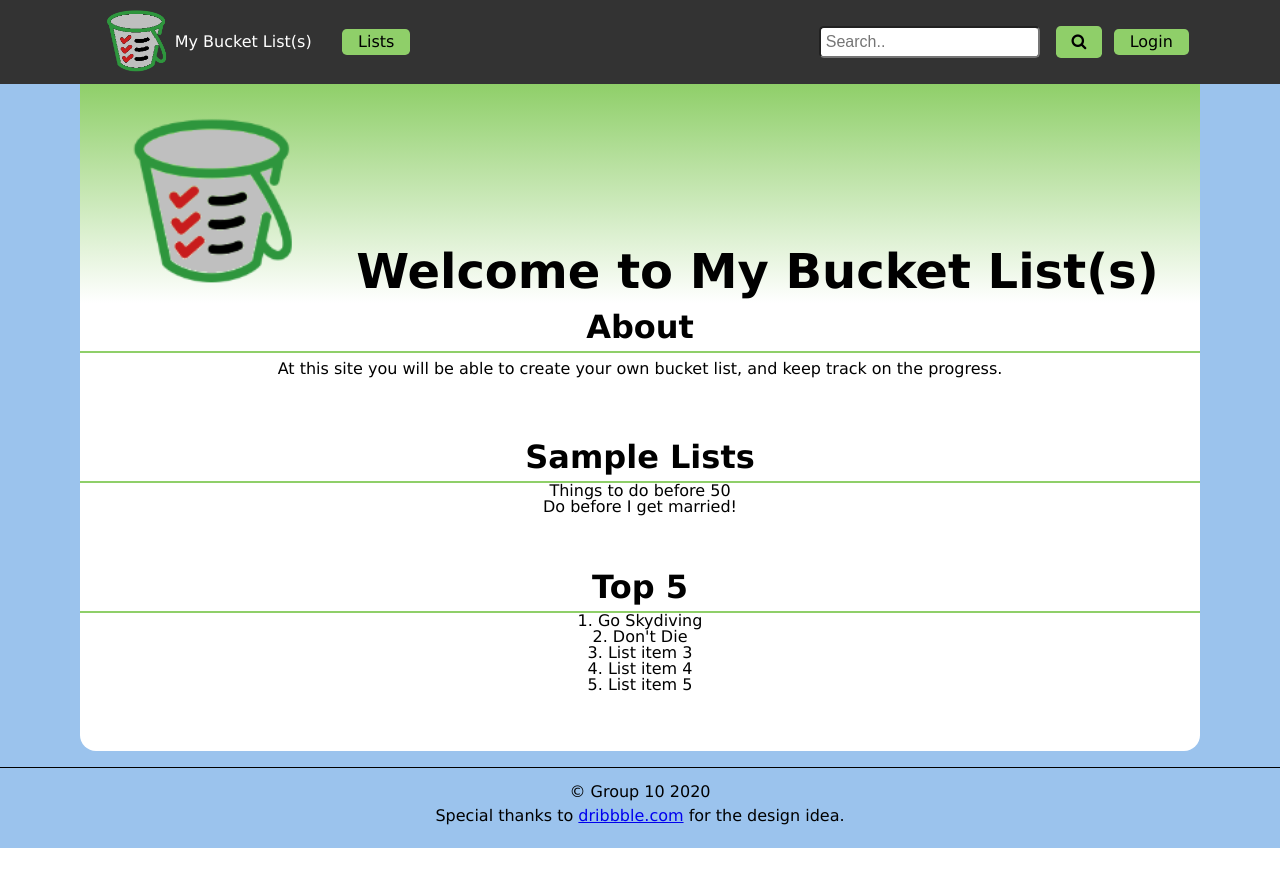
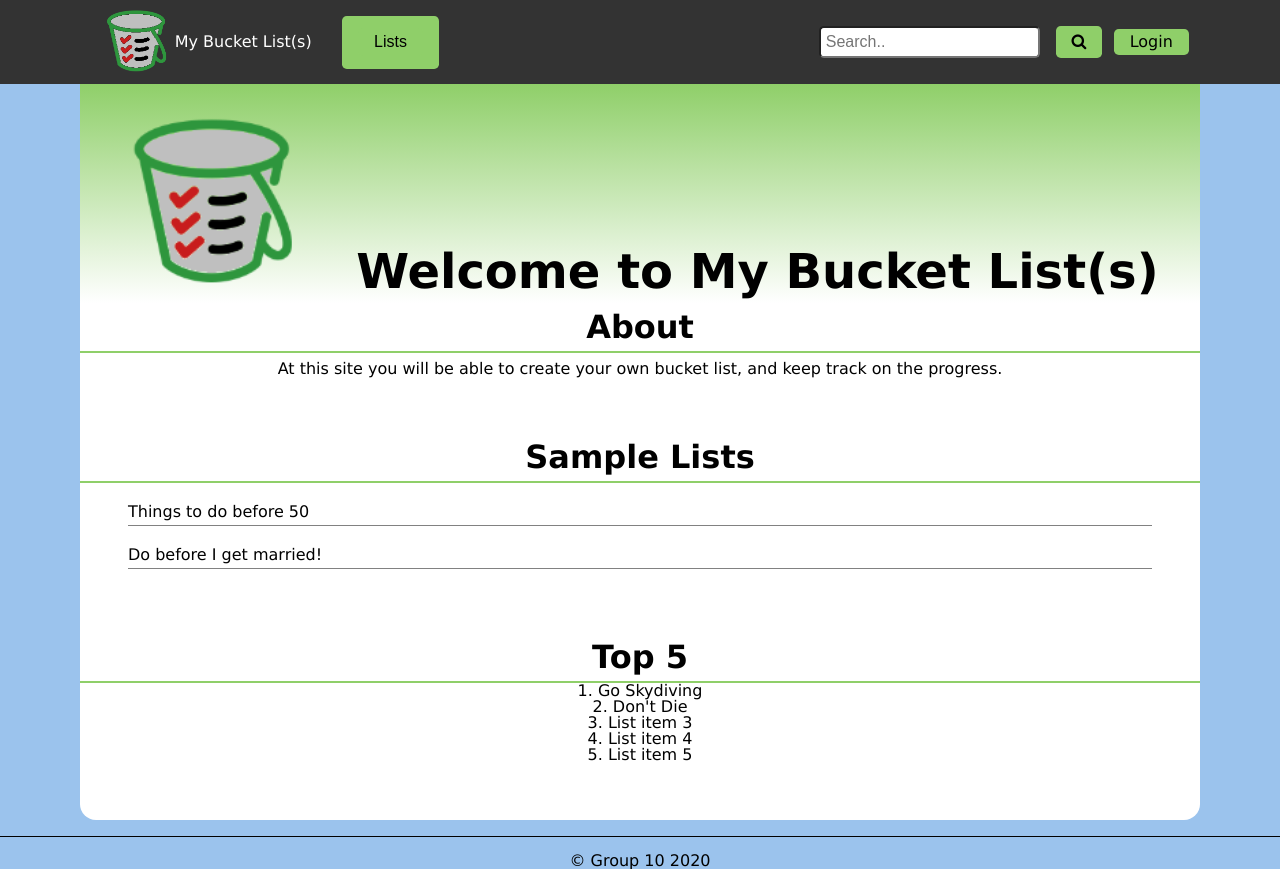
Before and after one commit to stevenki18/COIS-3420H-Project, a PHP site: page /index.php in a window 1280 px wide. Shown: the top 869 px of the page. Before the commit the page ends 848 px from the top, so only its background shows below. Run offline with PHP 8.4, Linux system fonts and the light colour scheme; some libraries are stand-ins or nearby versions.

Commit message:
Playing with response

```diff
--- a/css/default.css
+++ b/css/default.css
@@ -170,7 +170,7 @@ nav li, nav form {
 }
 
 /* Search bar (2nd last child in list) */
-nav > ul > li:nth-last-child(2) {
+nav > ul > li:nth-last-child(3) {
   margin-left: auto;
 }
 
@@ -198,36 +198,38 @@ input[name$="search"] {
 
 /*------------------------------------------------------------------------------
 |                               DROP DOWN
+| Modified From w3schools
 |-----------------------------------------------------------------------------*/
+.active {
+  background-color: #4CAF50;
+  color: white;
+}
+
+.topnav .icon {
+  display: none;
+}
+
 .dropdown {
-  /* border: 2px solid blue; */
-  outline: none;
-  position: relative;
-  display: flex;
-  flex-direction: column;
+  float: left;
+  overflow: hidden;
 }
 
 .dropdown a {
   margin: 0.4rem 0.2rem;
 }
 
+
 /* DROP DOWN BOXES (APPEARS AFTER NAV BUTTON IS HOVERED OVER) */
 .dropdown-content {
-  background-color: #F9F9F9;
+  display: none;
+  position: absolute;
+  background-color: #f9f9f9;
+  min-width: 20rem;
   box-shadow: 0rem 0.5rem 1rem 0rem #000;
-  display: none;
-  min-width: 20rem;
-  position: absolute;
-  top: 1.5rem;
-  left: -2em;
   z-index: 1;
+  top: 3rem;
   border-radius: 0.5rem;
-}
 
-/* HOVERING OVER NAV LIST */
-.dropdown:hover .dropdown-content {
-  display: flex;
-  flex-direction: column;
 }
 
 /* LINKS IN DROP DOWN BOXES */
@@ -424,6 +471,17 @@ main header~ul li:last-of-type{
 }
 
 /*------------------------------------------------------------------------------
+|                             INDEX STYLING
+|-----------------------------------------------------------------------------*/
+section ul li {
+  align-content: center;
+  border-bottom: 0.1em solid #818181;
+  display: flex;
+  margin: 1em 3em;
+  padding: 0.3em 0;
+}
+
+/*------------------------------------------------------------------------------
 |                             EDIT ITEM STYLING
 |-----------------------------------------------------------------------------*/
 #edit-item div:first-child input{
--- a/includes/nav.php
+++ b/includes/nav.php
@@ -1,13 +1,13 @@
 <?php
 
   if(isset($_SESSION['user'])){
-    $query = "SELECT listname, id, private FROM g10_lists WHERE fk_userid = ?";
-    $stmt = $pdo->prepare($query);
-    $stmt->execute([$_SESSION['id']]);
-    $results = $stmt->fetchAll();
+    $queryLists = "SELECT listname, id, private FROM g10_lists WHERE fk_userid = ?";
+    $stmtLists = $pdo->prepare($queryLists);
+    $stmtLists->execute([$_SESSION['id']]);
+    $resultLists = $stmtLists->fetchAll();
   }
 ?>
-<nav>
+<nav class="topnav" id="myTopnav">
   <ul>
     <li>
       <a href="index.php"><div class="logo">
@@ -17,7 +17,8 @@
         <span>My Bucket List(s)</span>
       </div></a>
     </li>
-    <li class="dropdown">Lists
+    <li class="dropdown">
+      <button class="dropbtn">Lists</button>
       <ul class="dropdown-content">
         <li><a href="display_list.php">View All</a></li>
         <?php if(isset($_SESSION['user'])): ?>
@@ -55,6 +56,8 @@
       </li>
     <?php endif; ?>
 
+    <li class="icon"><a id="nav-icon" href="#" >&#9776;</a></li>
+
   </ul>
 
   <?php include "modals/add_list.php" ?>
```
Also changed, not shown: other parts of css/default.css (+46 -1 lines).
